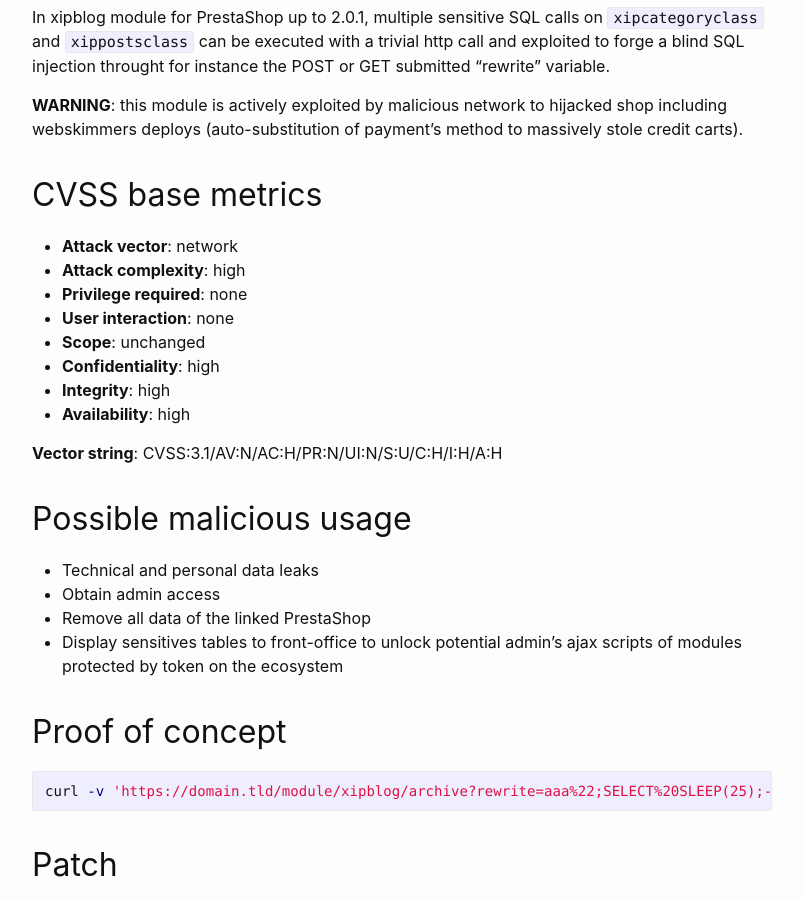
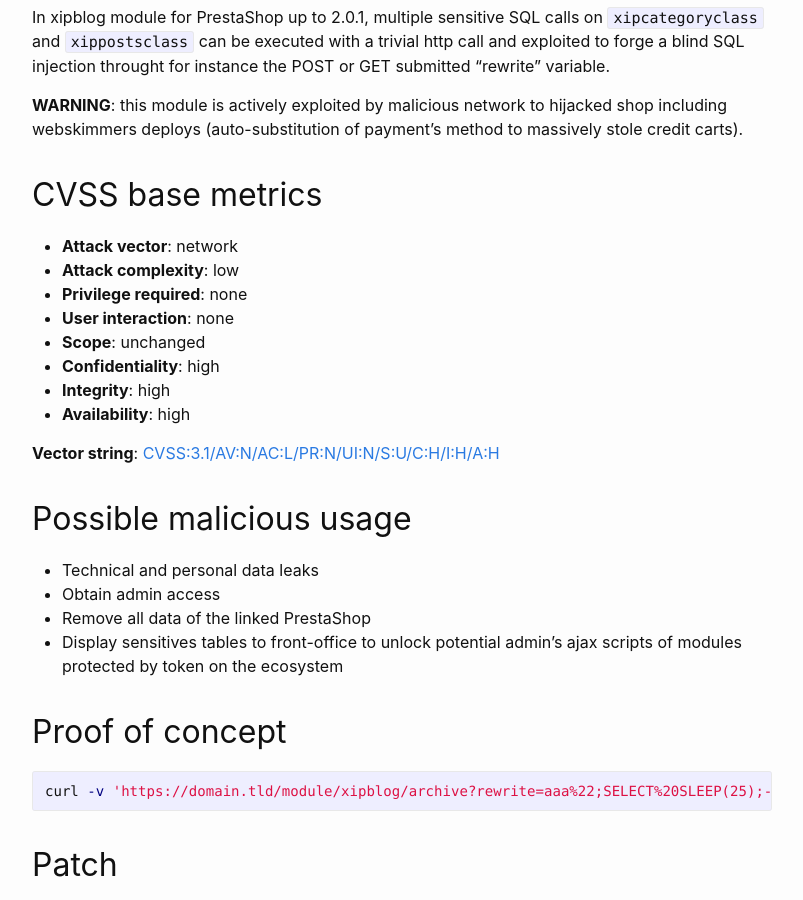
Before and after one commit to friends-of-presta/security-advisories, a Jekyll site: the page built from _posts/2023-03-23-xipblog.md, in a window 1280 px wide and 900 px high, scrolled down 748 px. Shown: the whole window, without its empty margins (238-1041 px from the left). Built offline with Jekyll 4.4.1, drawn with Linux system fonts in a browser that asks for light colours.

Commit message:
Update 2023-03-23-xipblog.md

```diff
--- a/_posts/2023-03-23-xipblog.md
+++ b/_posts/2023-03-23-xipblog.md
@@ -33,7 +33,7 @@ In xipblog module for PrestaShop up to 2.0.1, multiple sensitive SQL calls on `x
 ## CVSS base metrics
 
 * **Attack vector**: network
-* **Attack complexity**: high
+* **Attack complexity**: low
 * **Privilege required**: none
 * **User interaction**: none
 * **Scope**: unchanged
@@ -41,7 +41,7 @@ In xipblog module for PrestaShop up to 2.0.1, multiple sensitive SQL calls on `x
 * **Integrity**: high
 * **Availability**: high
 
-**Vector string**: CVSS:3.1/AV:N/AC:H/PR:N/UI:N/S:U/C:H/I:H/A:H
+**Vector string**: [CVSS:3.1/AV:N/AC:L/PR:N/UI:N/S:U/C:H/I:H/A:H](https://nvd.nist.gov/vuln-metrics/cvss/v3-calculator?vector=AV:N/AC:L/PR:N/UI:N/S:U/C:H/I:H/A:H)
 
 ## Possible malicious usage
 
```
